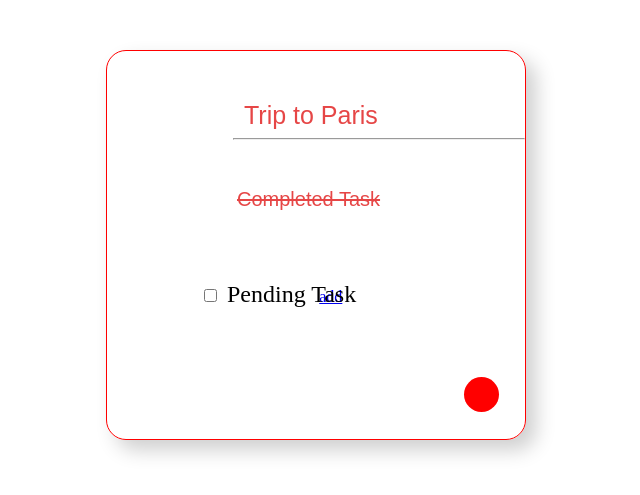
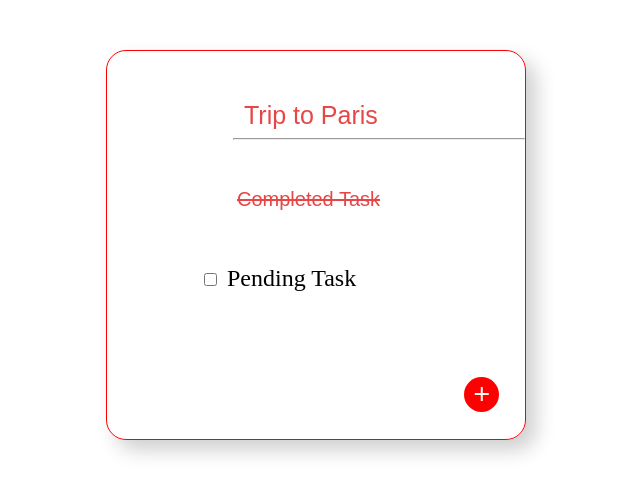
Before and after one commit to prateekpatel7/PROJECT_2.github.io, a plain HTML site: page index1.html in a window 1280 px wide. Shown: the part 235-730 px from the top of the page, without its empty margins (387-1027 px from the left). Drawn offline with Linux system fonts and the light colour scheme.

Commit message:
Update index1.html

```diff
--- a/index1.html
+++ b/index1.html
@@ -27,7 +27,7 @@
             <br><br><br>
             <label class="pend" for="checkbox">Pending Task</label>
             <input type="checkbox" class="check" >
-            <a href="./index3.html"> <i id="material" class="material-icons"></i>add</a>
+            <a href="./index3.html"> <i id="material" class="material-icons">add</i></a>
          </div>
          </div>
          <div>
```
